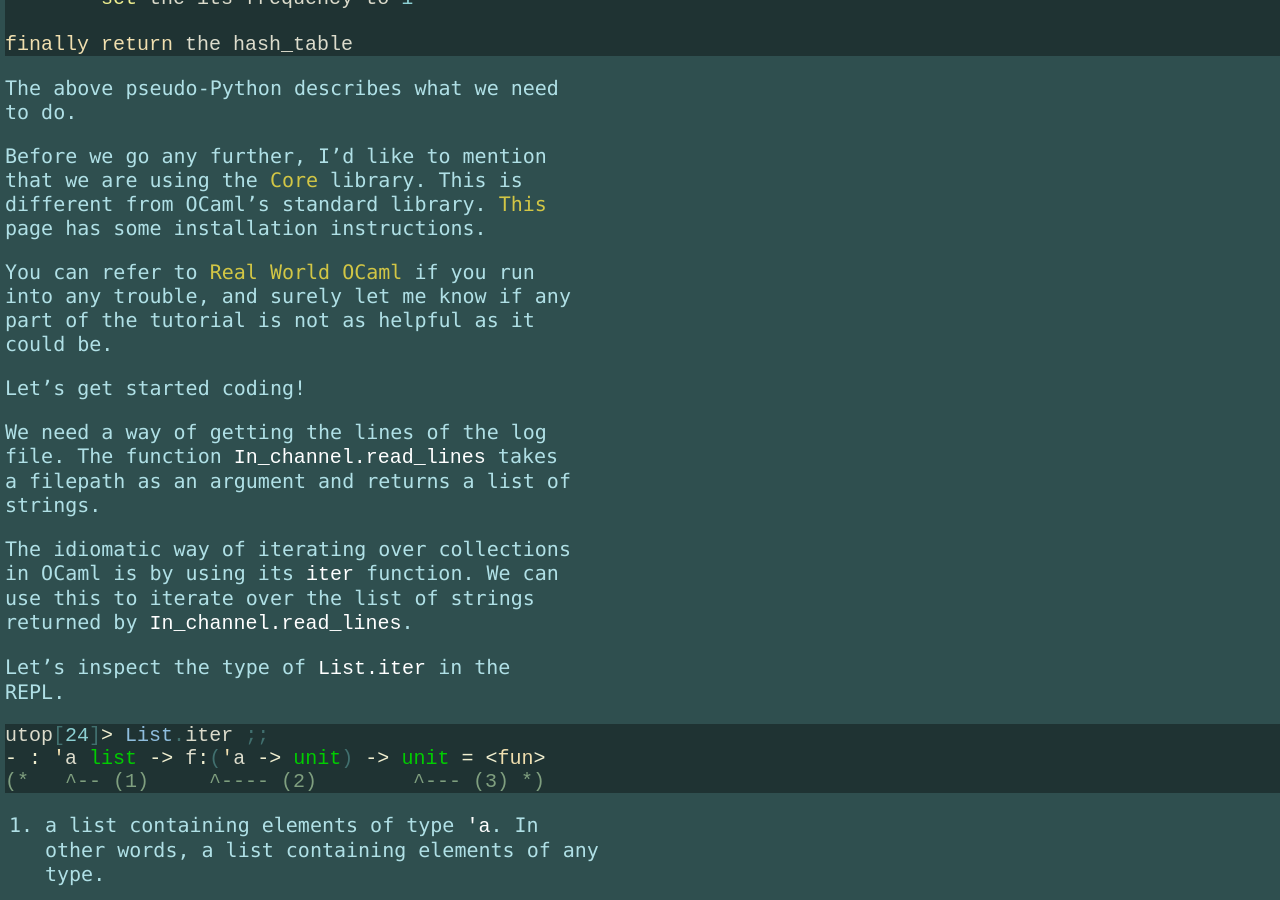
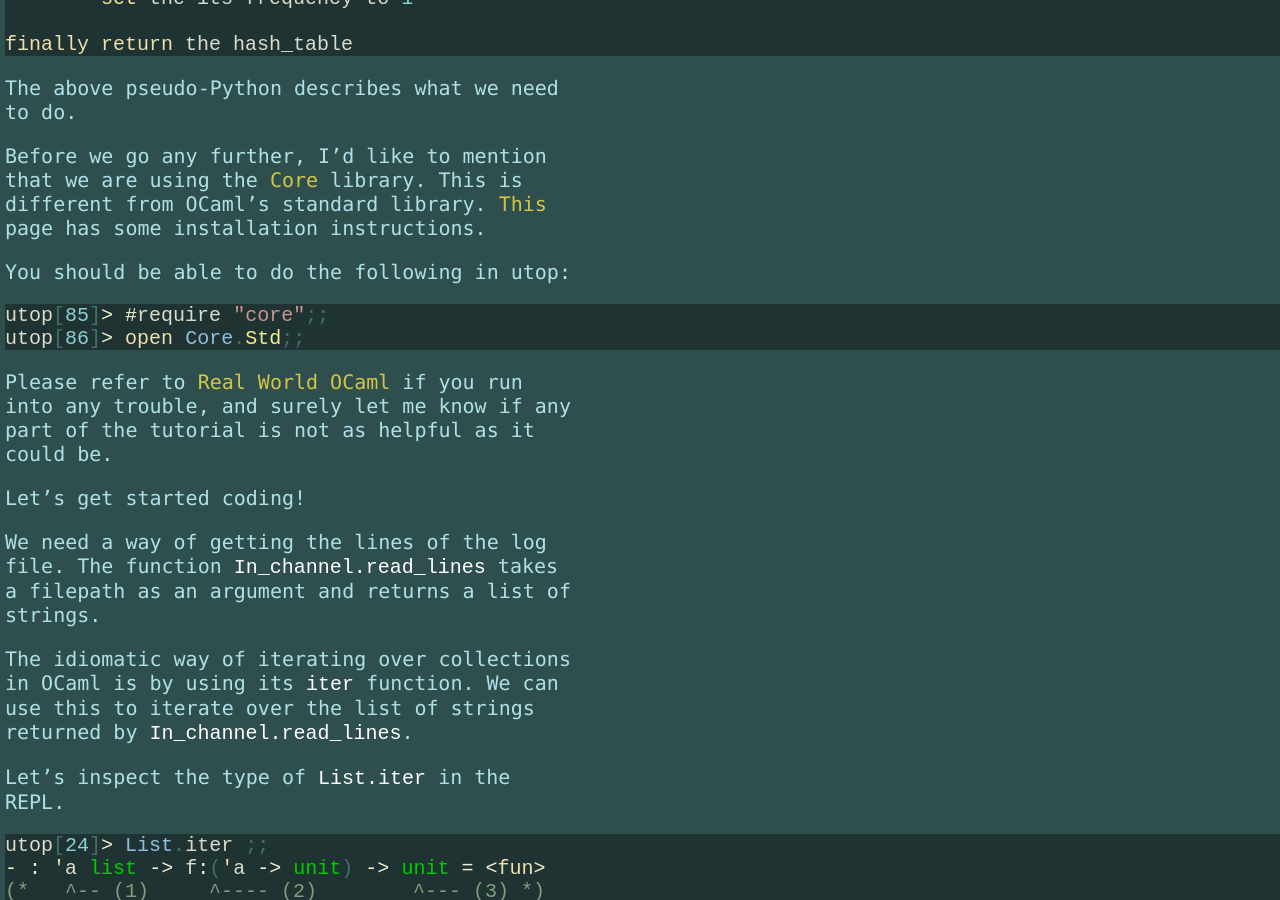
Before and after one commit to codesurfers/codesurfers.github.io, a Jekyll site: the page built from _posts/2014-07-07-k-most-frequent-lines-in-a-log-file.md, in a window 1280 px wide and 900 px high, scrolled down 809 px. Built offline with Jekyll 4.4.1, drawn with Linux system fonts in a browser that asks for light colours; Markdown is read by kramdown in place of the engine named in the settings.

Commit message:
Add more instructions

````diff
--- a/_posts/2014-07-07-k-most-frequent-lines-in-a-log-file.md
+++ b/_posts/2014-07-07-k-most-frequent-lines-in-a-log-file.md
@@ -46,7 +46,14 @@ library. This is different from OCaml's standard library.
 [This](https://github.com/realworldocaml/book/wiki/Installation-Instructions)
 page has some installation instructions.
 
-You can refer to [Real World
+You should be able to do the following in utop:
+
+```ocaml
+utop[85]> #require "core";;
+utop[86]> open Core.Std;;
+```
+
+Please refer to [Real World
 OCaml](https://realworldocaml.org/v1/en/html/index.html) if you run
 into any trouble, and surely let me know if any part of the tutorial
 is not as helpful as it could be.
````
